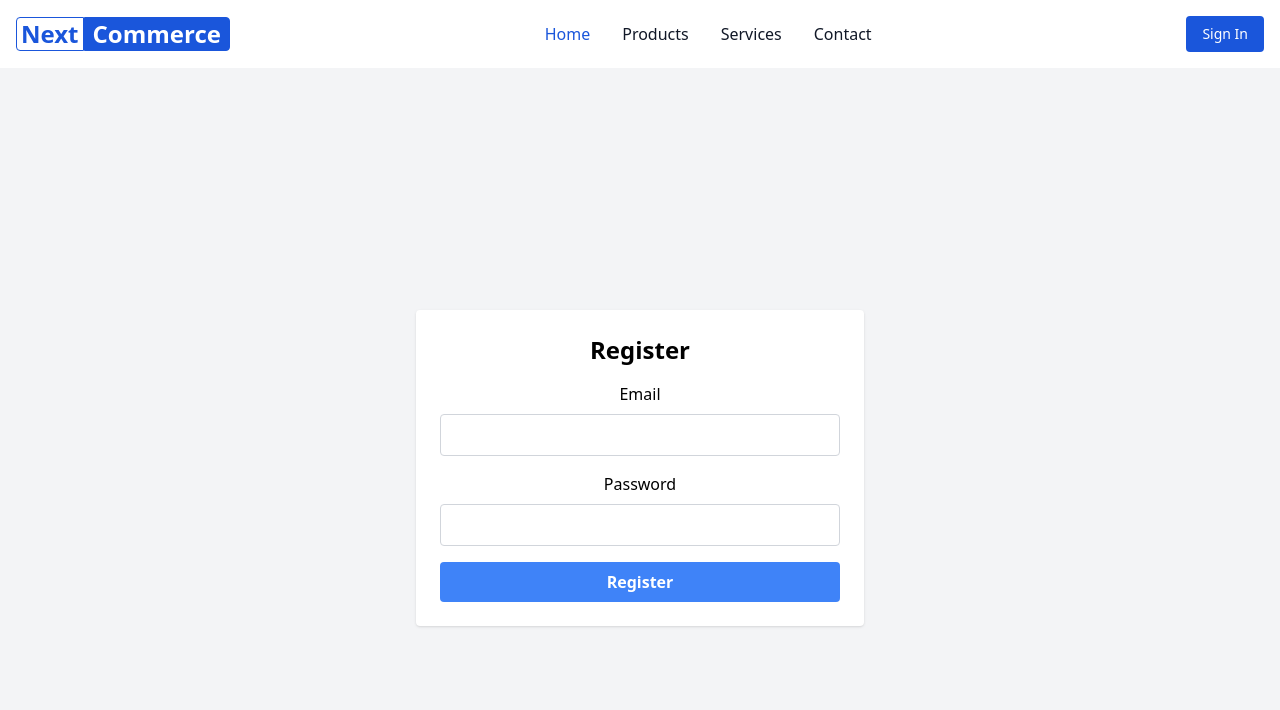
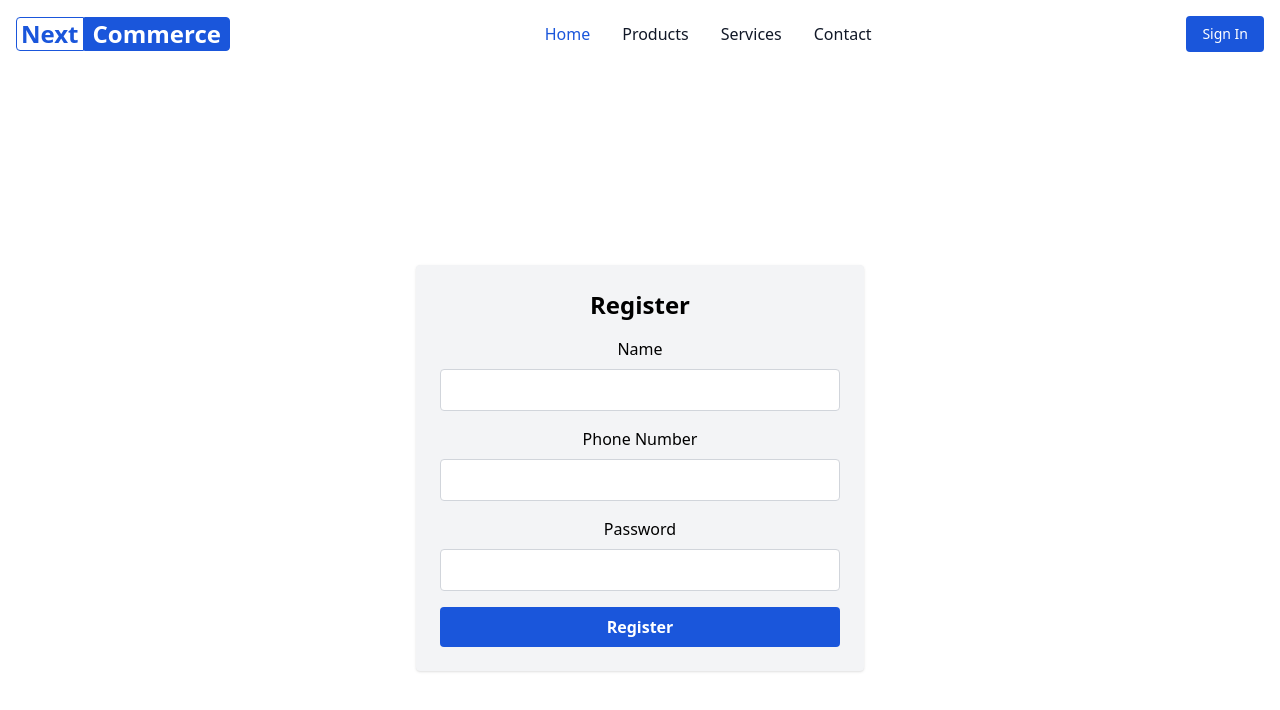
Before and after one commit to chinmoybiswas93/my-next-shop, a Next.js app: page /register in a window 1280 px wide. Shown: the top 710 px of the page. Built offline with nearby package versions, Linux system fonts and the light colour scheme; no server answers.

Commit message:
added register

```diff
--- a/components/Header/Header.js
+++ b/components/Header/Header.js
@@ -2,7 +2,7 @@ import { signOut, useSession } from "next-auth/react";
 import Link from "next/link";
 import React from "react";
 
-const DefaultNavbar = () => {
+const Header = () => {
   const { data: session } = useSession();
   return (
     <nav className="bg-white dark:bg-gray-900 w-full z-20 border-gray-200 dark:border-gray-600">
@@ -81,7 +81,7 @@ const DefaultNavbar = () => {
             </li>
             <li>
               <Link
-                href="#"
+                href="/"
                 className="block py-2 pl-3 pr-4 text-gray-900 rounded hover:bg-gray-100 md:hover:bg-transparent md:hover:text-blue-700 md:p-0 md:dark:hover:text-blue-500 dark:text-white dark:hover:bg-gray-700 dark:hover:text-white md:dark:hover:bg-transparent dark:border-gray-700"
               >
                 Services
@@ -89,7 +89,7 @@ const DefaultNavbar = () => {
             </li>
             <li>
               <Link
-                href="#"
+                href="/"
                 className="block py-2 pl-3 pr-4 text-gray-900 rounded hover:bg-gray-100 md:hover:bg-transparent md:hover:text-blue-700 md:p-0 md:dark:hover:text-blue-500 dark:text-white dark:hover:bg-gray-700 dark:hover:text-white md:dark:hover:bg-transparent dark:border-gray-700"
               >
                 Contact
@@ -102,4 +102,4 @@ const DefaultNavbar = () => {
   );
 };
 
-export default DefaultNavbar;
+export default Header;
--- /dev/null
+++ b/fakeData/users.json
@@ -0,0 +1,26 @@
+[
+  {
+    "id": 1,
+    "name": "Chinmoy Biswas",
+    "phone": "01987966848",
+    "password": "1234"
+  },
+  {
+    "id": 2,
+    "name": "Anik Khan",
+    "phone": "01987966849",
+    "password": "2353"
+  },
+  {
+    "id": 3,
+    "name": "Anik Khan",
+    "phone": "01987966840",
+    "password": "2353"
+  },
+  {
+    "id": 4,
+    "name": "Pooza Biswas",
+    "phone": "01972395733",
+    "password": "397539"
+  }
+]
--- a/pages/api/auth/[...nextauth].js
+++ b/pages/api/auth/[...nextauth].js
@@ -8,16 +8,25 @@ export const authOptions = {
       name: "Credentials",
 
       credentials: {
-        username: { label: "Username", type: "text", placeholder: "jsmith" },
+        userPhone: {
+          label: "User Phone",
+          type: "text",
+          placeholder: "0192124243",
+        },
         password: { label: "Password", type: "password" },
       },
 
       async authorize(credentials, req) {
-        const { username, password } = credentials;
+        const { userPhone, password } = credentials;
+        console.log(userPhone);
         // Add logic here to look up the user from the credentials supplied
-        const user = { id: "1", name: username };
+        const response = await fetch(
+          `${process.env.SITE_URL}/api/user-login?phone=${userPhone}`
+        );
+        const user = await response.json();
+        const [{ id, name, phone, password: oldPassword }] = user;
 
-        if (username === "chinmoy" && password === "1234") {
+        if (userPhone === phone && password === oldPassword) {
           // Any object returned will be saved in `user` property of the JWT
           return user;
         } else {
--- /dev/null
+++ b/pages/api/user-login.js
@@ -0,0 +1,7 @@
+import userData from "../../fakeData/users.json";
+
+export default function handler(req, res) {
+  const { phone } = req.query;
+  const user = userData.filter((user) => user.phone === phone);
+  res.status(200).json(user);
+}
--- /dev/null
+++ b/pages/api/user-registration.js
@@ -0,0 +1,32 @@
+import fs from "fs";
+import path from "path";
+const usersFilePath = path.join(process.cwd(), "fakeData", "users.json");
+
+export default function handler(req, res) {
+  if (req.method === "POST") {
+    const { name, phone, password } = req.body;
+    const userData = JSON.parse(fs.readFileSync(usersFilePath, "utf-8"));
+    const duplicatePhone = userData.find((user) => user.phone === phone);
+
+    if (duplicatePhone) {
+      return res.status(400).json({ message: "Duplicate Phone Number" });
+    }
+
+    // Add the new user
+    const newUser = {
+      id: userData.length + 1,
+      name,
+      phone,
+      password,
+    };
+
+    userData.push(newUser);
+
+    // Write the updated user data back to the file
+    fs.writeFileSync(usersFilePath, JSON.stringify(userData, null, 2), "utf-8");
+
+    return res.status(201).json(newUser); // Return the newly created user
+  }
+
+  return res.status(405).end(); // Method Not Allowed for other HTTP methods
+}
--- /dev/null
+++ b/pages/api/users.js
@@ -0,0 +1,5 @@
+import userData from "../../fakeData/users.json";
+
+export default function handler(req, res) {
+  res.status(200).json(userData);
+}
--- a/pages/index.js
+++ b/pages/index.js
@@ -2,8 +2,6 @@ import Banner from "@/components/Banner/Banner";
 import axios from "axios";
 
 export default function Home({ products }) {
-  console.log(products);
-
   return (
     <>
       <Banner />
@@ -18,14 +16,14 @@ export async function getServerSideProps() {
     const products = response.data;
     return {
       props: {
-        products, // Pass the products data as props
+        products,
       },
     };
   } catch (error) {
     console.log("Error fetching products:", error);
     return {
       props: {
-        products: [], // Provide an empty array if there's an error
+        products: [],
       },
     };
   }
--- a/pages/login.js
+++ b/pages/login.js
@@ -1,14 +1,15 @@
 import { signIn } from "next-auth/react";
+import Link from "next/link";
 import { useState } from "react";
 
 const Login = () => {
-  const [userName, setUserName] = useState("");
+  const [userPhone, setUserPhone] = useState("");
   const [password, setPassword] = useState("");
 
   const handleLogin = async (e) => {
     e.preventDefault();
     const response = await signIn("credentials", {
-      username: userName,
+      userPhone,
       password,
       callbackUrl: "http://localhost:3000", // automatic redirect after successful login
     });
@@ -22,19 +23,19 @@ const Login = () => {
   };
 
   return (
-    <div className="min-h-screen flex items-center justify-center bg-gray-100">
-      <div className="max-w-md w-full p-6 bg-white rounded shadow">
+    <div className="min-h-screen flex items-center justify-center ">
+      <div className="max-w-md w-full p-6 bg-gray-100 rounded shadow">
         <h1 className="text-2xl font-semibold mb-4">Login</h1>
-        <form onSubmit={handleLogin}>
+        <form onSubmit={(event) => handleLogin(event)}>
           <div className="mb-4">
-            <label htmlFor="userName" className="block mb-2">
-              User Name
+            <label htmlFor="userPhone" className="block mb-2">
+              User Phone
             </label>
             <input
-              type="text"
-              id="userName"
-              value={userName}
-              onChange={(e) => setUserName(e.target.value)}
+              type="number"
+              id="userPhone"
+              value={userPhone}
+              onChange={(e) => setUserPhone(e.target.value)}
               className="w-full px-4 py-2 border border-gray-300 rounded focus:outline-none focus:border-blue-500"
             />
           </div>
@@ -52,10 +53,21 @@ const Login = () => {
           </div>
           <button
             type="submit"
-            className="w-full bg-blue-500 hover:bg-blue-600 text-white font-semibold py-2 px-4 rounded focus:outline-none"
+            className="w-full bg-blue-700 hover:bg-blue-800 text-white font-semibold py-2 px-4 rounded focus:outline-none mb-4"
           >
             Login
           </button>
+          <p>
+            Not Have Account?{" "}
+            <span>
+              <Link
+                href={"/register"}
+                className="text-blue-700 hover:text-blue-800"
+              >
+                Create Account
+              </Link>
+            </span>
+          </p>
         </form>
       </div>
     </div>
--- a/pages/register.js
+++ b/pages/register.js
@@ -1,30 +1,79 @@
-import { useState } from 'react';
+import { useState } from "react";
+import axios from "axios";
+import { useRouter } from "next/router";
 
 const Register = () => {
-  const [email, setEmail] = useState('');
-  const [password, setPassword] = useState('');
+  const [name, setName] = useState("");
+  const [phone, setPhone] = useState("");
+  const [password, setPassword] = useState("");
+  const [error, setError] = useState("");
+  const router = useRouter();
 
-  const handleRegister = (e) => {
+  const handleRegister = async (e) => {
     e.preventDefault();
-    // TODO: Implement registration functionality
+
+    if (!isValidPhoneNumber(phone)) {
+      setError(
+        "Invalid phone number. Please enter a valid 11-digit phone number starting with '01'."
+      );
+      return;
+    }
+
+    setError("");
+    try {
+      const response = await axios.post("/api/user-registration", {
+        name,
+        phone,
+        password,
+      });
+      router.push("/login");
+    } catch (error) {
+      if (error.response && error.response.status === 400) {
+        setError(
+          "Phone number already registered. Please use a different number."
+        );
+      } else {
+        setError("Error registering. Please try again later.");
+      }
+      // Handle registration error (e.g., show error message)
+      console.error("Error registering:", error);
+    }
+  };
+
+  // Function to check if the phone number is valid
+  const isValidPhoneNumber = (phoneNumber) => {
+    return /^01\d{9}$/.test(phoneNumber);
   };
 
   return (
-    <div className="min-h-screen flex items-center justify-center bg-gray-100">
-      <div className="max-w-md w-full p-6 bg-white rounded shadow">
+    <div className="min-h-screen flex items-center justify-center ">
+      <div className="max-w-md w-full p-6 bg-gray-100 rounded shadow">
         <h1 className="text-2xl font-semibold mb-4">Register</h1>
         <form onSubmit={handleRegister}>
           <div className="mb-4">
-            <label htmlFor="email" className="block mb-2">
-              Email
+            <label htmlFor="name" className="block mb-2">
+              Name
             </label>
             <input
-              type="email"
-              id="email"
-              value={email}
-              onChange={(e) => setEmail(e.target.value)}
+              type="text"
+              id="name"
+              value={name}
+              onChange={(e) => setName(e.target.value)}
               className="w-full px-4 py-2 border border-gray-300 rounded focus:outline-none focus:border-blue-500"
             />
+          </div>
+          <div className="mb-4">
+            <label htmlFor="phone" className="block mb-2">
+              Phone Number
+            </label>
+            <input
+              type="tel" // Use type "tel" for phone number inputs
+              id="phone"
+              value={phone}
+              onChange={(e) => setPhone(e.target.value)}
+              className="w-full px-4 py-2 border border-gray-300 rounded focus:outline-none focus:border-blue-500"
+            />
+            {error && <p className="text-red-600 mt-2">{error}</p>}
           </div>
           <div className="mb-4">
             <label htmlFor="password" className="block mb-2">
@@ -40,7 +89,7 @@ const Register = () => {
           </div>
           <button
             type="submit"
-            className="w-full bg-blue-500 hover:bg-blue-600 text-white font-semibold py-2 px-4 rounded focus:outline-none"
+            className="w-full bg-blue-700 hover:bg-blue-800 text-white font-semibold py-2 px-4 rounded focus:outline-none"
           >
             Register
           </button>
```
